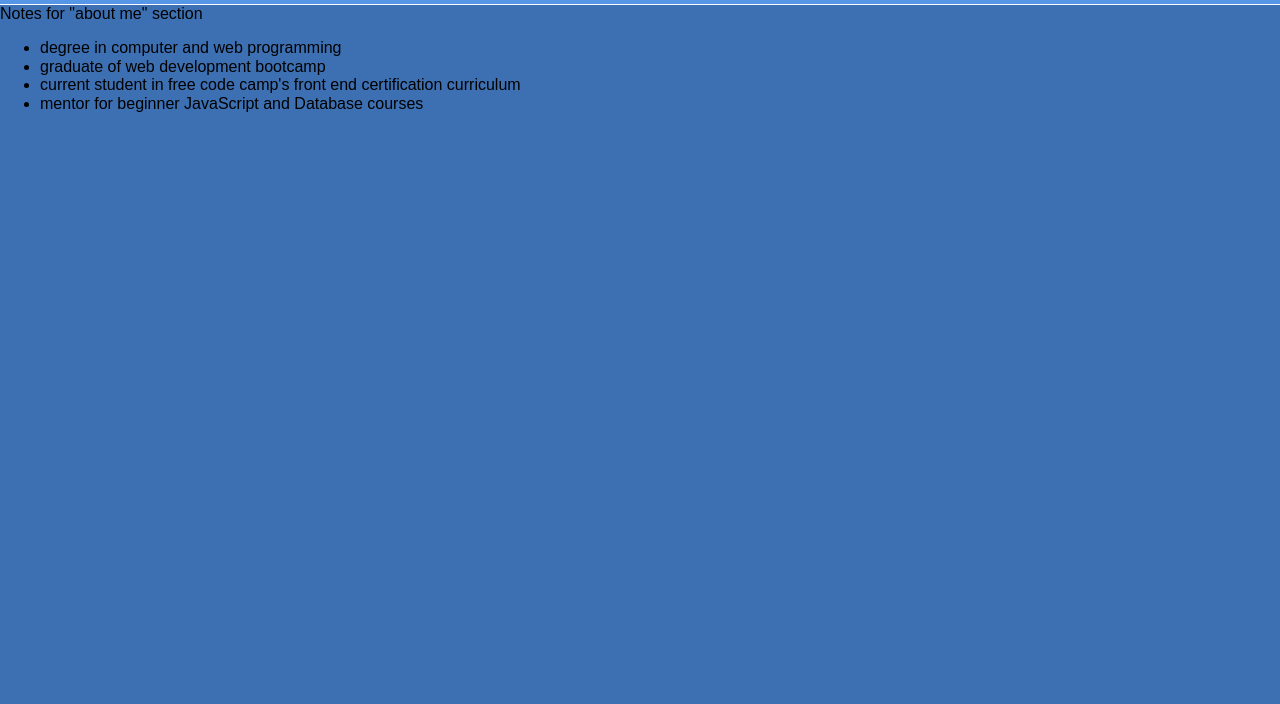
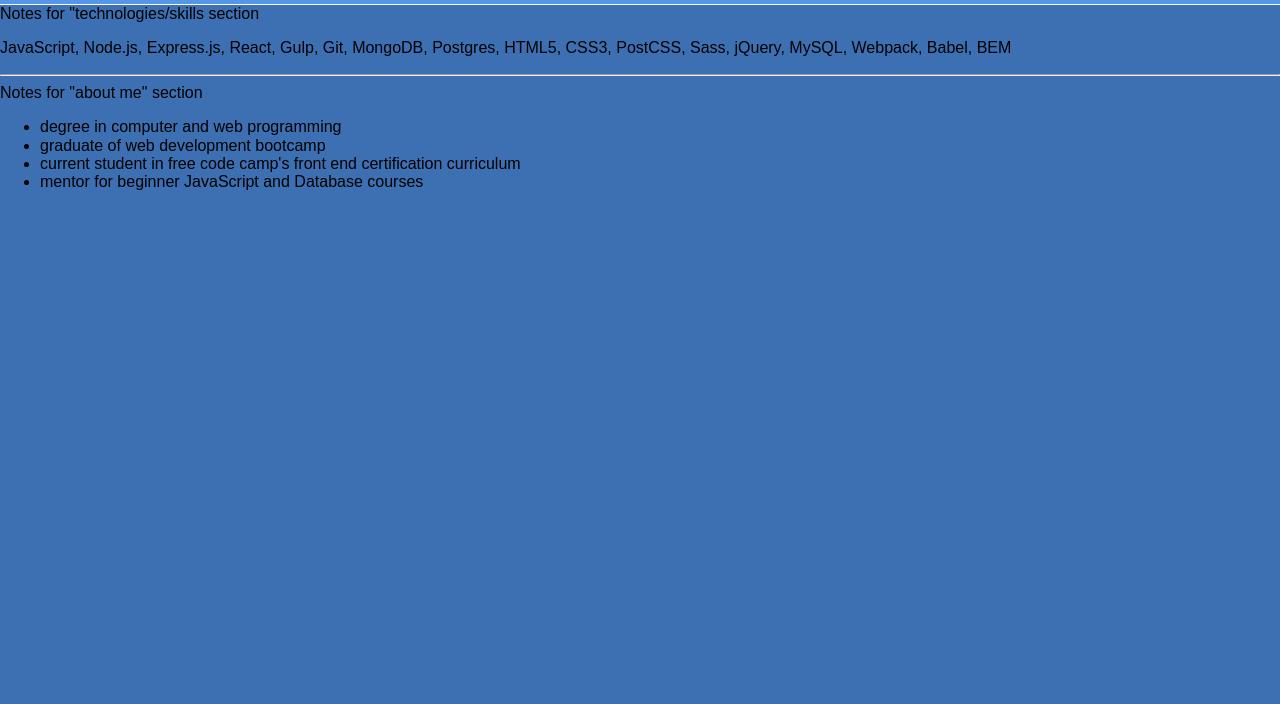
Before and after one commit to JacquesBegin/portfolioWebsite, a plain HTML site: page public/index.html in a window 1280 px wide. Shown: the part 96-800 px from the top of the page. Drawn offline with Linux system fonts and the light colour scheme.

Commit message:
Adds notes for technologies/skills section.

```diff
--- a/public/index.html
+++ b/public/index.html
@@ -29,6 +29,12 @@
     </header>
 
     <div id="home" class="home">
+
+      <div>Notes for "technologies/skills section</div>
+      <p>JavaScript, Node.js, Express.js, React, Gulp, Git, MongoDB, Postgres, HTML5, CSS3, PostCSS, Sass, jQuery, MySQL, Webpack, Babel, BEM</p>
+
+      <hr>
+
       <div>Notes for "about me" section</div>
       <ul>
         <li>degree in computer and web programming</li>
```
